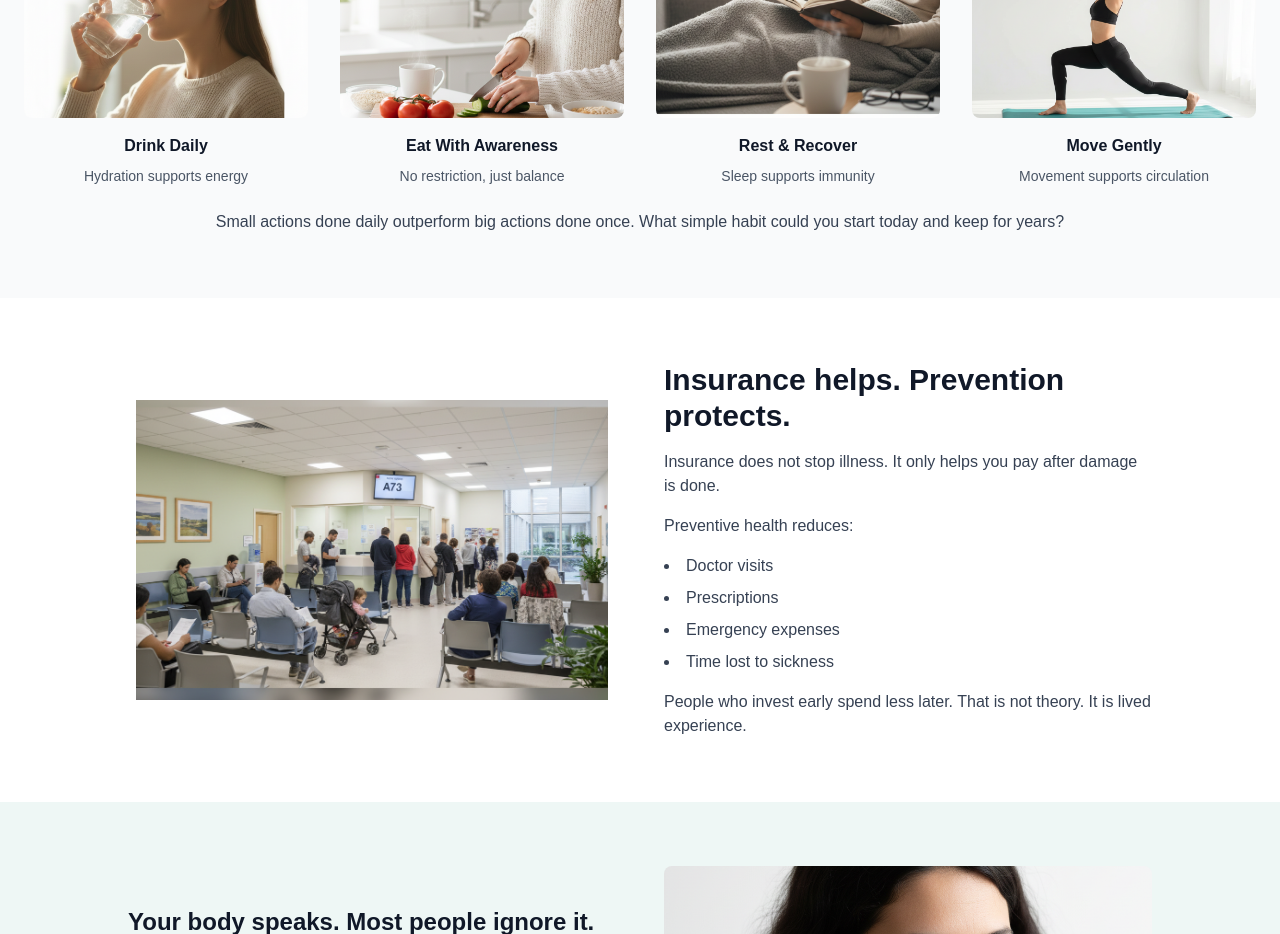
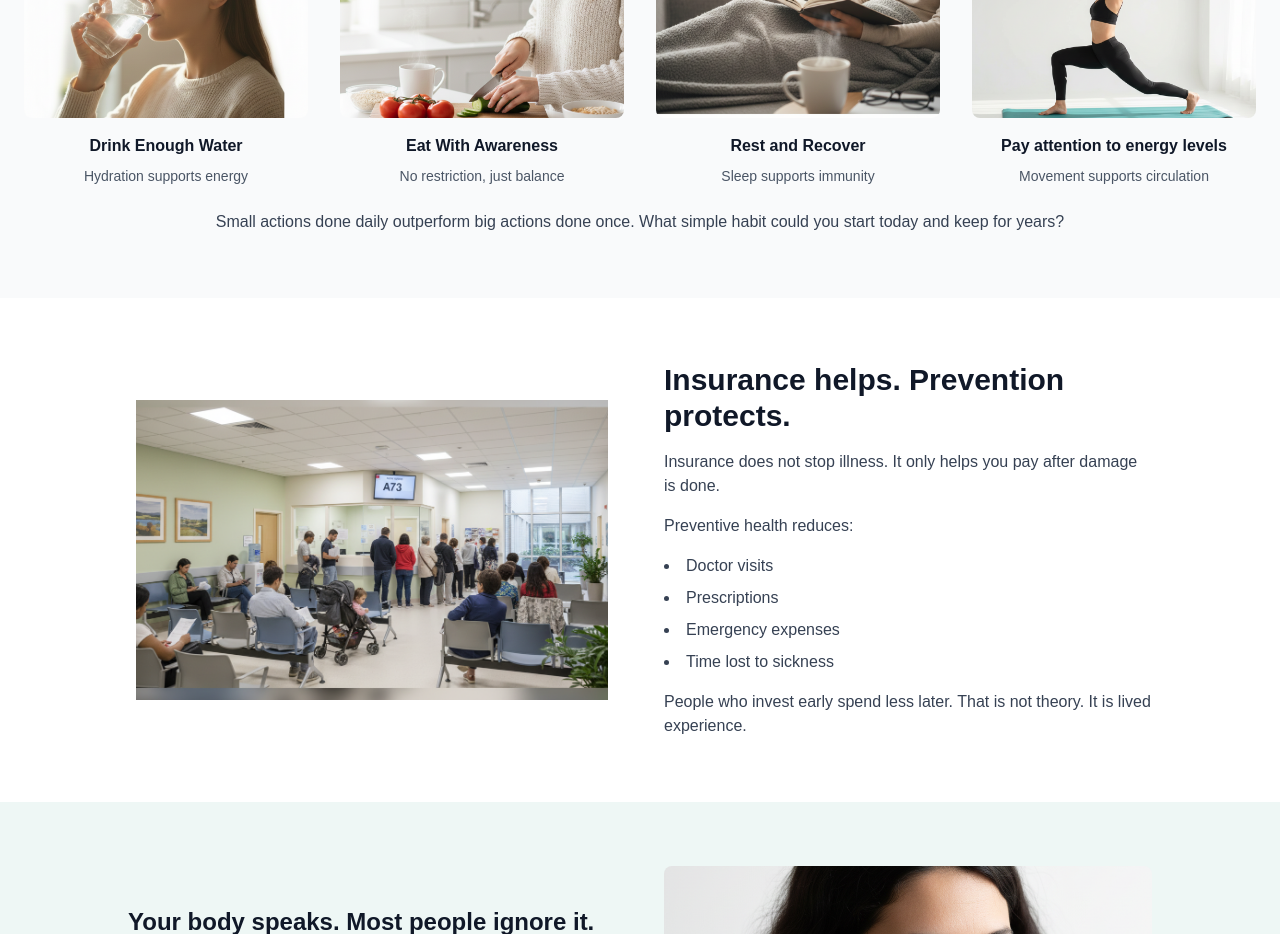
Before and after one commit to ruthkusemiju-hub/health-investment-landing, a Next.js app: page / in a window 1280 px wide. Shown: the part 1880-2814 px from the top of the page. Built offline with nearby package versions, Linux system fonts and the light colour scheme.

Commit message:
Update page.tsx

```diff
--- a/app/page.tsx
+++ b/app/page.tsx
@@ -150,10 +150,10 @@ export default function Home() {
         <div className="mt-12 grid grid-cols-1 sm:grid-cols-2 md:grid-cols-4 gap-8">
 
           {[
-            { img: "routine-1.png", title: "Drink Daily", desc: "Hydration supports energy" },
+            { img: "routine-1.png", title: "Drink Enough Water", desc: "Hydration supports energy" },
             { img: "routine-3.png", title: "Eat With Awareness", desc: "No restriction, just balance" },
-            { img: "routine-4.png", title: "Rest & Recover", desc: "Sleep supports immunity" },
-            { img: "routine-2.png", title: "Move Gently", desc: "Movement supports circulation" },
+            { img: "routine-4.png", title: "Rest and Recover", desc: "Sleep supports immunity" },
+            { img: "routine-2.png", title: "Pay attention to energy levels", desc: "Movement supports circulation" },
           ].map((item) => (
             <div key={item.title} className="text-center">
               <div className="relative w-full h-[220px] rounded-lg overflow-hidden mb-4">
```
